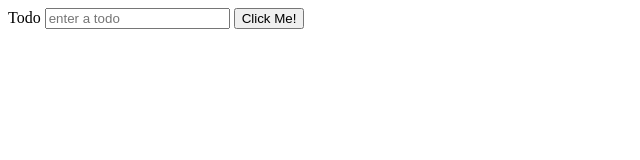
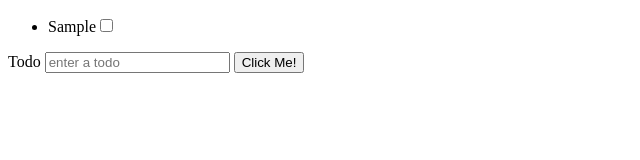
Before and after one commit to tutkuince/typescript-to-do-list, a website with bundled scripts: page index.html in a window 1280 px wide. Both pictures are taken after typing "Sample" into the empty fields and a click on the button "Click Me!". Shown: the whole page, without its empty margins (0-640 px from the left). Built offline with nearby package versions, Linux system fonts and the light colour scheme.

Commit message:
building the todo list

```diff
--- a/index.html
+++ b/index.html
@@ -5,6 +5,7 @@
     <title>To Do List</title>
 </head>
 <body>
+<ul id="todoList"></ul>
 <form id="idTodoForm" action="">
     <label for="todoInput">Todo</label>
     <input id="todoInput" type="text" placeholder="enter a todo"/>
--- a/src/index.ts
+++ b/src/index.ts
@@ -1,14 +1,22 @@
 const btn = document.getElementById("btn")! as HTMLButtonElement;
 const input = document.getElementById("todoInput")! as HTMLInputElement;
 const form = document.querySelector('#idTodoForm') as HTMLFormElement;
+const list = document.getElementById("todoList")!;
 
 const handleSubmit = (e: SubmitEvent) => {
     e.preventDefault();
-    console.log("Submitted!");
+    const newTodoText = input.value;
+    const newLI = document.createElement("LI");
+    const checkbox = document.createElement("input");
+    checkbox.type = "checkbox";
+    newLI.append(newTodoText);
+    newLI.append(checkbox);
+    list.append(newLI);
+    input.value = "";
 }
 form.addEventListener("submit", handleSubmit);
 // S18047: btn is possibly null, so we need to use null check
-btn?.addEventListener("click", () => {
-    alert(input.value);
-    input.value = "";
-});
+// btn?.addEventListener("click", () => {
+//     alert(input.value);
+//     input.value = "";
+// });
```
Also changed, not shown: dist/index.js.
